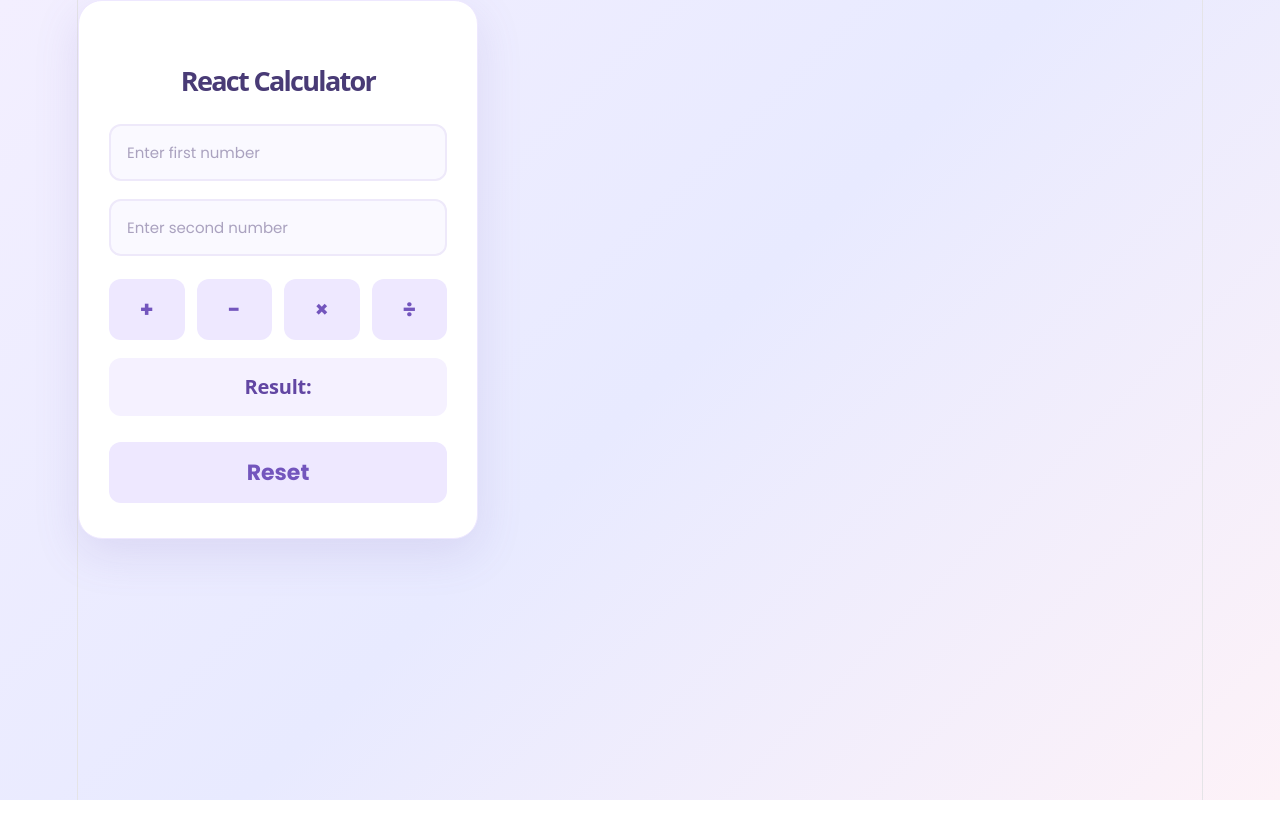
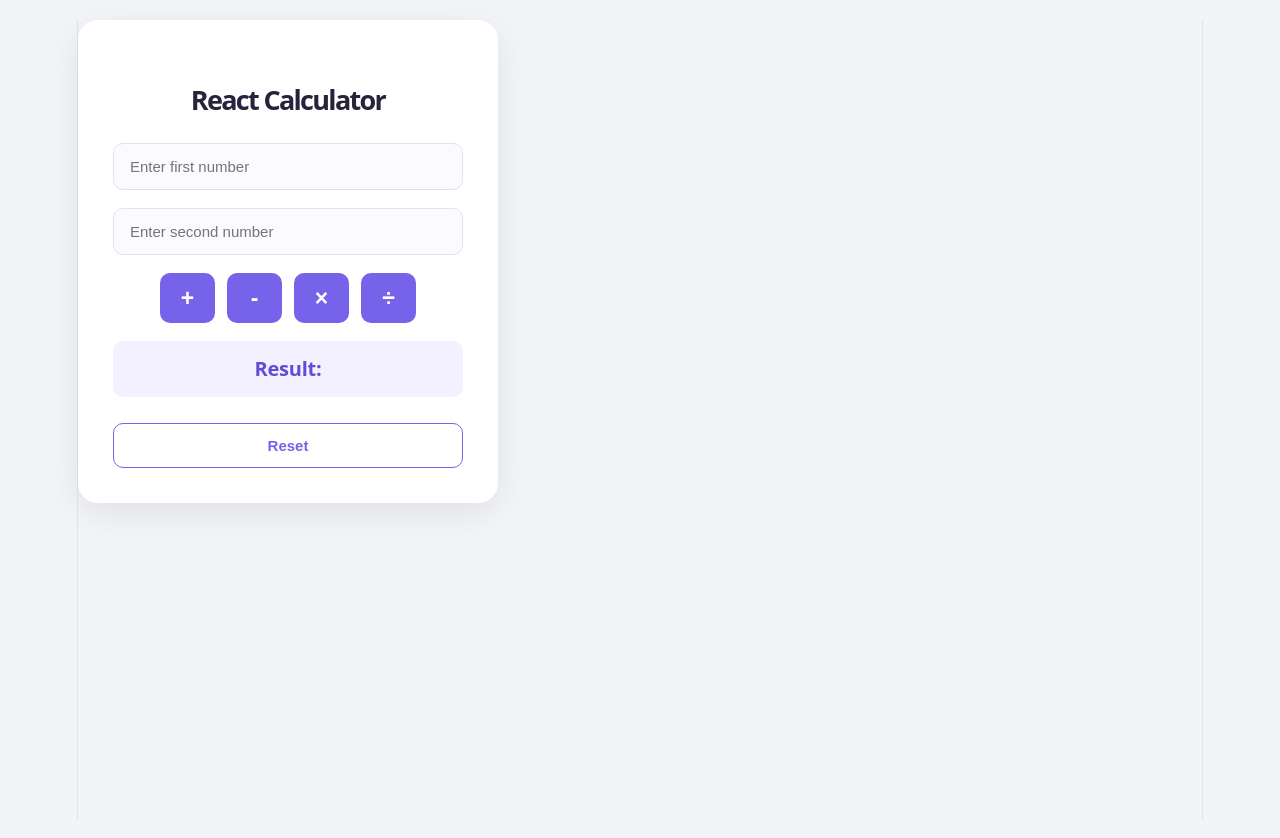
Before and after one commit to saraehrari/Caculate, a React (Vite) app in the folder Calculate/: page / in a window 1280 px wide. Before the commit the page ends 800 px from the top, so only its background shows below. Built offline with nearby package versions, Linux system fonts and the light colour scheme.

Commit message:
Update App.css

```diff
--- a/Calculate/src/App.css
+++ b/Calculate/src/App.css
@@ -1,6 +1,4 @@
 
-/* Google Font */
-@import url('https://fonts.googleapis.com/css2?family=Poppins:wght@400;500;600;700;800&display=swap');
 
 /* General Styling */
 * {
@@ -11,32 +9,30 @@
 
 body {
   font-family: 'Poppins', sans-serif;
-  background: linear-gradient(135deg, #f3efff, #e8eaff, #fdf2f8);
+  background: #f3f4f8;
   min-height: 100vh;
-  margin: 0;
-
   display: flex;
   justify-content: center;
   align-items: center;
+  padding: 20px;
 }
 
 /* Calculator Card */
 .calculator {
   width: 100%;
-  max-width: 400px;
-  padding: 35px 30px;
+  max-width: 420px;
   background: #ffffff;
-  border-radius: 24px;
-  box-shadow: 0 15px 45px rgba(120, 100, 180, 0.15);
+  padding: 35px;
+  border-radius: 20px;
+  box-shadow: 0 10px 35px rgba(0, 0, 0, 0.08);
   text-align: center;
-  border: 1px solid #eee8ff;
 }
 
 /* Heading */
 .calculator h1 {
+  color: #25243a;
   font-size: 27px;
   font-weight: 700;
-  color: #493b76;
   margin-bottom: 30px;
 }
 
@@ -50,86 +46,87 @@ body {
 /* Input Fields */
 .calculator input {
   width: 100%;
-  padding: 15px 16px;
-  border: 2px solid #eee9fa;
-  border-radius: 12px;
+  padding: 14px 16px;
+  border: 1px solid #e1e3eb;
+  border-radius: 10px;
   outline: none;
-  font-family: inherit;
   font-size: 15px;
-  color: #493b76;
-  background: #faf9ff;
+  color: #333;
+  background: #fafaff;
   transition: 0.3s ease;
 }
 
 .calculator input:focus {
-  border-color: #a78bfa;
-  background: #ffffff;
-  box-shadow: 0 0 0 4px rgba(167, 139, 250, 0.12);
+  border-color: #7663e9;
+  box-shadow: 0 0 0 3px rgba(118, 99, 233, 0.12);
 }
 
-.calculator input::placeholder {
-  color: #aaa2bf;
+/* Calculation Buttons */
+.calculator form div {
+  display: flex;
+  justify-content: center;
+  gap: 12px;
 }
 
-/* Buttons Container */
-.calculator form div {
-  display: grid;
-  grid-template-columns: repeat(4, 1fr);
-  gap: 12px;
-  margin-top: 5px;
+.calculator form div button {
+  width: 55px;
+  height: 50px;
+  border: none;
+  border-radius: 10px;
+  background: #7663e9;
+  color: white;
+  font-size: 23px;
+  font-weight: 600;
+  cursor: pointer;
+  transition: 0.3s ease;
 }
 
-/* Buttons */
-.calculator button {
-  padding: 14px 8px;
-  border: none;
-  border-radius: 12px;
-  background: #eee8ff;
-  color: #7355bd;
-  font-size: 22px;
-  font-weight: 700;
-  font-family: inherit;
-  cursor: pointer;
-  transition: all 0.3s ease;
-}
-
-.calculator button:hover {
-  background: #8b6cdb;
-  color: #ffffff;
+.calculator form div button:hover {
+  background: #5b48ce;
   transform: translateY(-3px);
-  box-shadow: 0 6px 15px rgba(139, 108, 219, 0.25);
-}
-
-.calculator button:active {
-  transform: scale(0.95);
 }
 
 /* Result */
 .calculator h2 {
-  background: #f5f1ff;
-  padding: 17px;
-  border-radius: 12px;
-  color: #6246a3;
+  background: #f3f0ff;
+  color: #624bd6;
+  padding: 16px;
+  border-radius: 10px;
   font-size: 20px;
   font-weight: 600;
-  overflow-wrap: anywhere;
 }
 
 /* Error Message */
-.calculator form p {
-  color: #e05270;
-  background: #fff0f3;
-  padding: 12px;
+.calculator p {
+  color: #e04444;
+  font-size: 14px;
+  background: #fff0f0;
+  padding: 10px;
+  border-radius: 8px;
+}
+
+/* Reset Button */
+.calculator form > button {
+  padding: 13px;
+  border: 1px solid #7663e9;
   border-radius: 10px;
-  font-size: 13px;
-  font-weight: 500;
+  background: white;
+  color: #7663e9;
+  font-size: 15px;
+  font-weight: 600;
+  cursor: pointer;
+  transition: 0.3s ease;
+}
+
+.calculator form > button:hover {
+  background: #7663e9;
+  color: white;
 }
 
 /* Responsive Design */
 @media (max-width: 480px) {
   .calculator {
-    max-width: 90%;
-    padding: 28px 20px;
+    padding: 25px 20px;
   }
 
   .calculator h1 {
```
